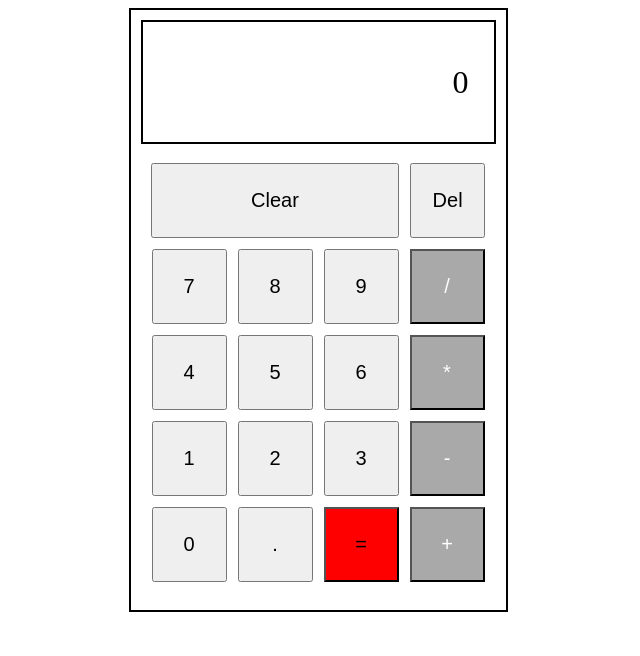
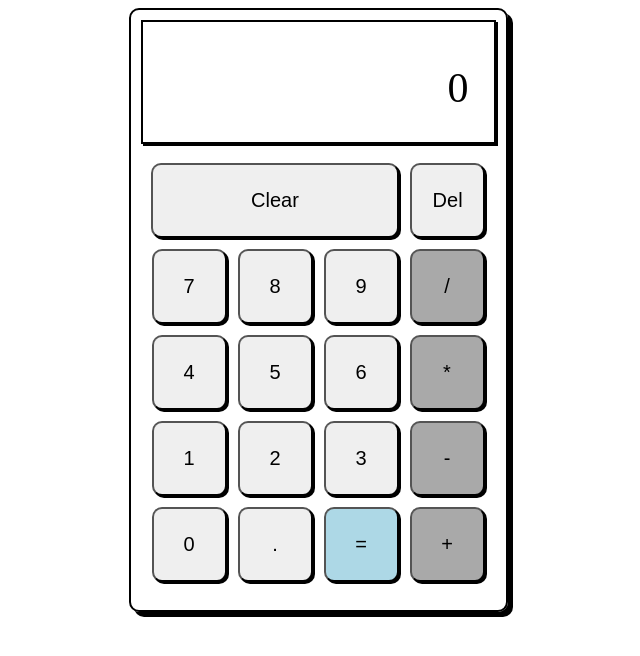
Before and after one commit to downcats/calculator, a plain HTML site: page index.html in a window 1280 px wide. Shown: the whole page, without its empty margins (322-962 px from the left). Drawn offline with Linux system fonts and the light colour scheme.

Commit message:
Add 3d styling

```diff
--- a/style.css
+++ b/style.css
@@ -8,6 +8,8 @@
     border: solid 2px black;
     width: 375px;
     height: 600px;
+    box-shadow: 5px 5px black;
+    border-radius: 10px;
 }
 
 .display {
@@ -24,10 +26,11 @@
     justify-content: space-evenly;
     align-items: flex-end;
     padding-right: 25px;
+    box-shadow: 2px 2px black;
 }
 
 .numbers {
-    font-size: 32px;
+    font-size: 42px;
 }
 
 .buttons {
@@ -39,29 +42,24 @@
     padding: 20px 5px 5px;
 }
 
-.equals {
-    background-color: red;
+button:active {
+    background-color: lightgray;
 }
 
-.equals:hover {
-    filter: brightness(60%);
+.equals {
+    background-color: lightblue;
 }
 
 .equals:active {
-    background-color: darkred;
+    background-color: cyan;
 }
 
 .operator {
     background-color: darkgray;
-    color: white;
 }
 
 .operator:active {
     background-color: gray;
-}
-
-.operator:hover {
-    filter: brightness(60%);
 }
 
 .clear {
@@ -73,4 +71,10 @@ button {
     height: 75px;
     margin: 3px;
     font-size: 20px;
+    box-shadow: 2px 2px black;
+    border-radius: 10px;
 }
+
+button:hover {
+    filter: brightness(75%);
+}
```
